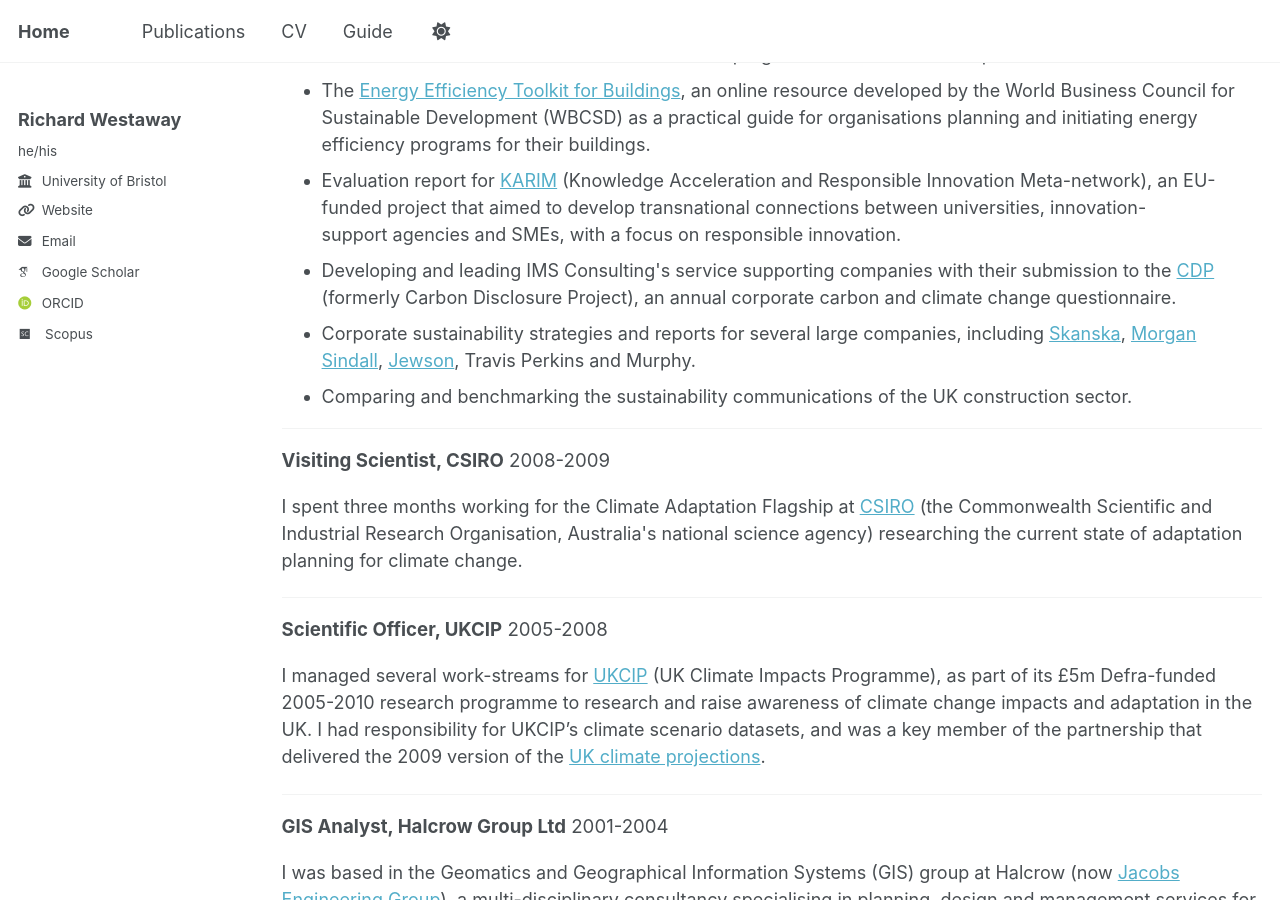
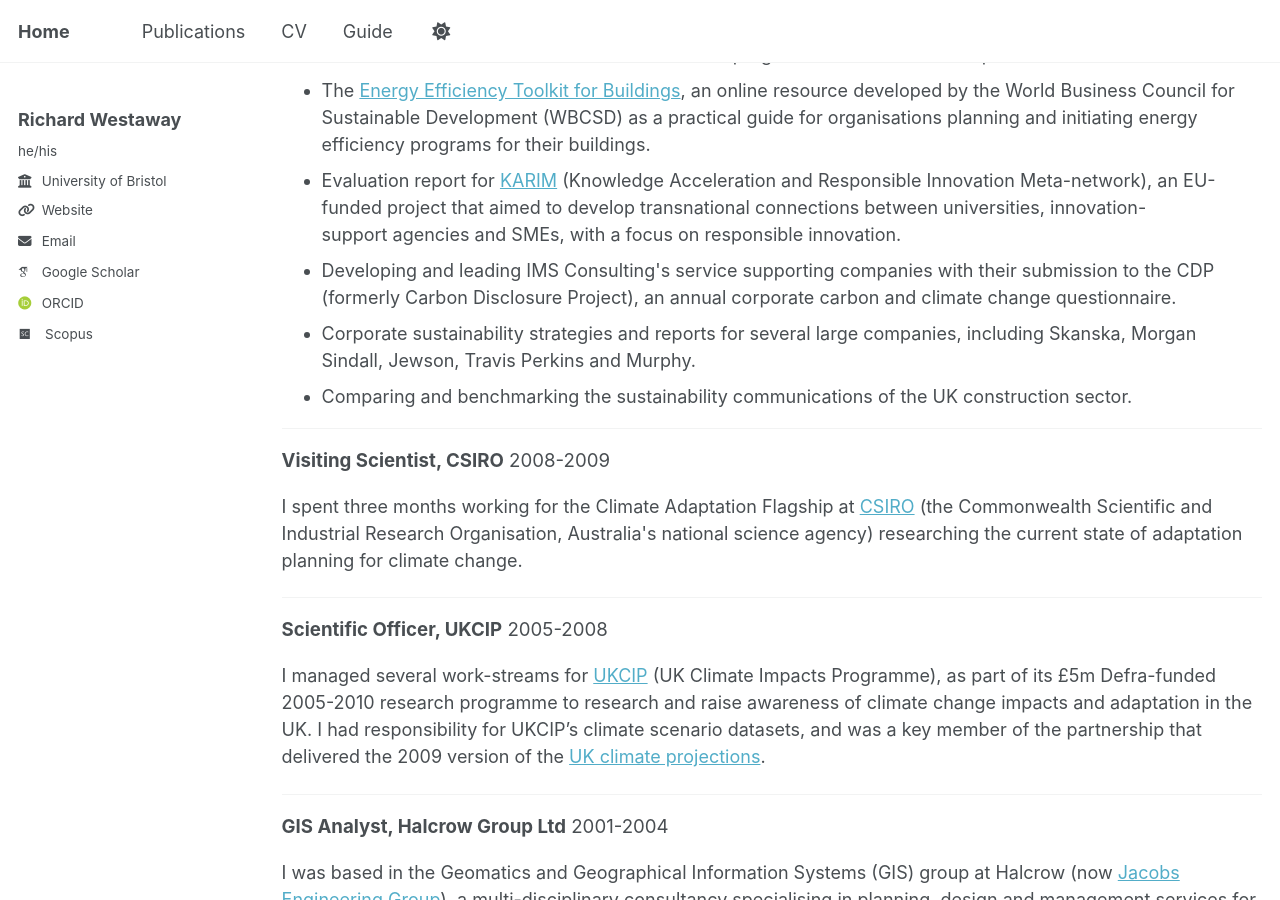
Before and after one commit to richardwestaway/richardwestaway.github.io, a Jekyll site: the page built from _pages/cv.html, in a window 1280 px wide and 900 px high, scrolled down 1580 px. Built offline with Jekyll 4.4.1, drawn with Linux system fonts in a browser that asks for light colours; some web fonts are replaced; part of the change alters nothing that is shown.

```diff
--- a/_pages/cv.html
+++ b/_pages/cv.html
@@ -49,9 +49,9 @@ redirect_from:
 
 <li>Evaluation report for <a href="https://web.archive.org/web/20180112193921/http://www.karimnetwork.com/" target="_blank" rel="noopener">KARIM</a> (Knowledge Acceleration and Responsible Innovation Meta-network), an EU-funded project that aimed to develop transnational connections between universities, innovation-support agencies and SMEs, with a focus on responsible innovation.</li>
 
-<li>Developing and leading IMS Consulting's service supporting companies with their submission to the <a href="https://www.imsplc.com/single-post/2015/11/27/IMS-clients-make-the-%E2%80%98A-grade%E2%80%99-in-2015-CDP-report" target="_blank" rel="noopener">CDP</a> (formerly Carbon Disclosure Project), an annual corporate carbon and climate change questionnaire.</li>
+<li>Developing and leading IMS Consulting's service supporting companies with their submission to the CDP (formerly Carbon Disclosure Project), an annual corporate carbon and climate change questionnaire.</li>
 
-<li>Corporate sustainability strategies and reports for several large companies, including <a href="https://group.skanska.com/495452/globalassets/sustainability/reporting--publications/sustainability-reporting/skanska-sustainability-review-2014.pdf" target="_blank" rel="noopener">Skanska</a>, <a href="https://www.morgansindall.com/assets/Uploads/Downloads/2014/7e088a39a7/Sustainability-Report-Interactive-2014.pdf" target="_blank" rel="noopener">Morgan Sindall</a>, <a href="https://www.saint-gobain.co.uk/sites/saint-gobain.co.uk/files/2018-12/CSR%20Review_%20Jewson%202014.pdf" target="_blank" rel="noopener">Jewson</a>, Travis Perkins and Murphy.</li>
+<li>Corporate sustainability strategies and reports for several large companies, including Skanska, Morgan Sindall, Jewson, Travis Perkins and Murphy.</li>
 
 <li>Comparing and benchmarking the sustainability communications of the UK construction sector.</li>
 </ul>
@@ -78,16 +78,16 @@ redirect_from:
 
 <li>The Foresight <a href="https://www.gov.uk/government/publications/future-flooding" target="_blank" rel="noopener">Future Flooding</a> report produced by the Office of Science and Technology that looked at the risks to the UK from flooding and coastal erosion over the next 100 years.</li>
 
-<li>The Environment Agency's first National Flood Risk Assessments (NaFRA), which mapped areas of flood risk for England and Wales and which became the basis for its <a href="https://flood-warning-information.service.gov.uk/long-term-flood-risk/" target="_blank" rel="noopener">maps of river and sea flood risk</a>.</li>
+<li>The Environment Agency's first National Flood Risk Assessments (NaFRA), which mapped areas of flood risk for England and Wales and which became the basis for its <a href="https://web.archive.org/web/20170627014649/https://flood-warning-information.service.gov.uk/long-term-flood-risk/" target="_blank" rel="noopener">maps of river and sea flood risk</a>.</li>
 
 <li><a href="http://www.coastalwiki.org/wiki/FUTURECOAST_project,_UK" target="_blank" rel="noopener">Futurecoast</a>, a major project commissioned by Defra that conceptualised the factors affecting coastal change around England and Wales.</li>
 
-<li>Various Shoreline Management Plans (SMPs) and coastal defence projects, including <a href="https://se-coastalgroup.org.uk/shoreline-management-plans/south-foreland-to-beachy-head/" target="_blank" rel="noopener">South Foreland to Beachy Head SMP</a>, <a href="http://www.twobays.net/strategy_study.htm" target="_blank" rel="noopener">Poole Bay and Harbour Strategy Study</a> and Dungeness Foreland Sea Defences Study.</li>
+<li>Various Shoreline Management Plans (SMPs) and coastal defence projects, including <a href="https://environment.data.gov.uk/shoreline-planning/shoreline-management-plan/SMP11" target="_blank" rel="noopener">South Foreland to Beachy Head SMP</a>, <a href="http://www.twobays.net/strategy_study.htm" target="_blank" rel="noopener">Poole Bay and Harbour Strategy Study</a> and Dungeness Foreland Sea Defences Study.</li>
 </ul>
 
 <h2>Education</h2>
 <hr />
 <span style="font-size: 14pt"><strong>PhD, Department of Geography, University of Cambridge</strong> 1998-2001</span>
-<p><a href="https://richardwestaway.files.wordpress.com/2017/11/2001-phd-thesis.pdf" target="_blank" rel="noopener">Development of remote sensing methods for measurement of large, gravel-bed, braided rivers</a></p>
+<p><a href="https://rwestaway.github.io/files/2001-Westaway-PhD_thesis.pdf" target="_blank" rel="noopener">Development of remote sensing methods for measurement of large, gravel-bed, braided rivers</a></p>
 <p>Funded by NERC CASE studentship GT04/98/54/FS in partnership with the National Institute of Water and Atmospheric Research Ltd (NIWA), New Zealand. CASE funding provided through New Zealand Foundation for Research, Science and Technology, contract number CO1818.</p>
 <span style="font-size: 14pt"><strong>BA(Hons) Geography, University of Cambridge</strong> 1995-1998</span>
```
